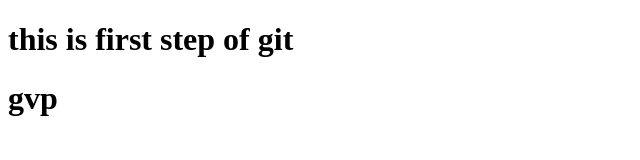
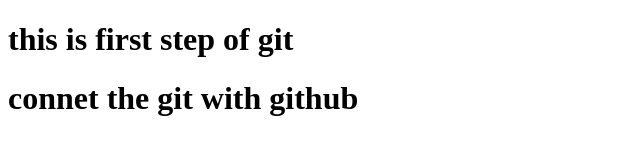
Before and after one commit to Yagneswarasaicode/check, a plain HTML site: page index.html in a window 1280 px wide. Shown: the whole page, without its empty margins (0-640 px from the left). Drawn offline with Linux system fonts and the light colour scheme.

Commit message:
add the tag in index html

```diff
--- a/index.html
+++ b/index.html
@@ -7,6 +7,6 @@
 </head>
 <body>
     <h1>this is  first step of git</h1>
-    <h1> gvp</h1>
+    <h1> connet the git with github</h1>
 </body>
 </html>
```
